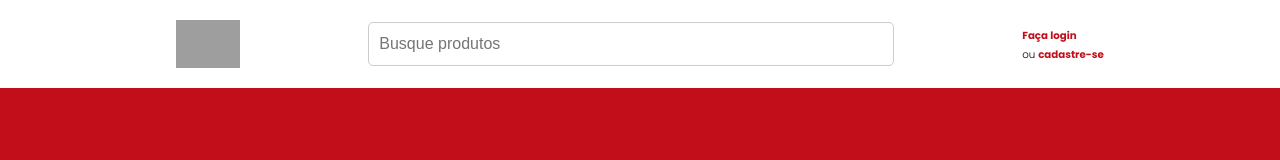
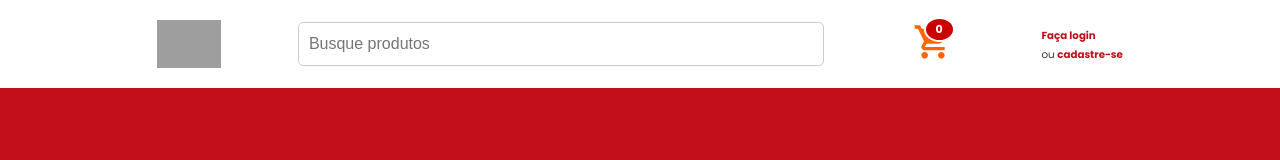
Before and after one commit to hariewyuri/E-comerce-Medicamentos, a plain HTML site: page Index.html in a window 1280 px wide. Drawn offline with Linux system fonts and the light colour scheme; no server answers; grey boxes are pictures that could not be loaded; a web font is replaced by a local one.

Commit message:
Função carrinho de compras adicionado

```diff
--- a/CarregarTabela.js
+++ b/CarregarTabela.js
@@ -89,11 +89,12 @@ async function carregarDados() {
                     À vista no PIX<br>
                     ou até <strong>10x de R$ 414,90</strong>
                 </div>
-                <button class="buy-button">
+                <button class="buy-button" onclick="adicionarAoCarrinho(${item.id}, '${item.nome}', ${item.valor})">
                 <svg class="buy-button-icon-svg" viewBox="0 0 24 24">
                     <path d="M7 18c-1.1 0-1.99.9-1.99 2S5.9 22 7 22s2-.9 2-2-.9-2-2-2zM1 2v2h2l3.6 7.59-1.35 2.45c-.16.28-.25.61-.25.96 0 1.1.9 2 2 2h12v-2H7.42c-.14 0-.25-.11-.25-.25l.03-.12.9-1.63h7.45c.75 0 1.41-.41 1.75-1.03l3.58-6.49A1.003 1.003 0 0 0 20 4H5.21l-.94-2H1zm16 16c-1.1 0-1.99.9-1.99 2s.89 2 1.99 2 2-.9 2-2-.9-2-2-2z"></path>
                 </svg>
-                    COMPRAR
+                COMPRAR
+                </button>
                 </div>
             `;
             container.innerHTML += cardHTML; //Adiciona aos já existentes no ForEach
@@ -197,12 +198,11 @@ async function buscarProdutos() {
                     À vista no PIX<br>
                     ou até <strong>10x de R$ 414,90</strong>
                 </div>
-                <button class="buy-button">
+                <button class="buy-button" onclick="adicionarAoCarrinho(${item.id}, '${item.nome}', ${item.valor})">
                 <svg class="buy-button-icon-svg" viewBox="0 0 24 24">
                     <path d="M7 18c-1.1 0-1.99.9-1.99 2S5.9 22 7 22s2-.9 2-2-.9-2-2-2zM1 2v2h2l3.6 7.59-1.35 2.45c-.16.28-.25.61-.25.96 0 1.1.9 2 2 2h12v-2H7.42c-.14 0-.25-.11-.25-.25l.03-.12.9-1.63h7.45c.75 0 1.41-.41 1.75-1.03l3.58-6.49A1.003 1.003 0 0 0 20 4H5.21l-.94-2H1zm16 16c-1.1 0-1.99.9-1.99 2s.89 2 1.99 2 2-.9 2-2-.9-2-2-2z"></path>
                 </svg>
-                <button class="buy-button" onclick="adicionarAoCarrinho(${item.id}, '${item.nome}', ${item.valor})">
-                    COMPRAR
+                COMPRAR
                 </button>
                 </div>
             `;
--- a/Index.html
+++ b/Index.html
@@ -7,6 +7,7 @@
     <title>E-commerce</title>
     <link rel="stylesheet" href="Style.css">
     <script src="CarregarTabela.js" defer></script>
+    <script src="carrinho.js" defer></script>
 </head>
 
 <body>
@@ -14,8 +15,19 @@
         <img class="logo" src="https://images.tcdn.com.br/img/img_prod/1215546/1733595659_logo_ultra_prancheta_1.png"
             alt="">
         <div><input id="inputBusca" type="text" placeholder="Busque produtos"></div>
+        <div class="cart-container">
+            <a href="carrinho.html" class="cart-link">
+                <svg class="nav-cart-icon" viewBox="0 0 24 24">
+                    <path
+                        d="M7 18c-1.1 0-1.99.9-1.99 2S5.9 22 7 22s2-.9 2-2-.9-2-2-2zM1 2v2h2l3.6 7.59-1.35 2.45c-.16.28-.25.61-.25.96 0 1.1.9 2 2 2h12v-2H7.42c-.14 0-.25-.11-.25-.25l.03-.12.9-1.63h7.45c.75 0 1.41-.41 1.75-1.03l3.58-6.49A1.003 1.003 0 0 0 20 4H5.21l-.94-2H1zm16 16c-1.1 0-1.99.9-1.99 2s.89 2 1.99 2 2-.9 2-2-.9-2-2-2z">
+                    </path>
+                </svg>
+                <span id="cart-count">0</span>
+            </a>
+        </div>
         <div id="user-area">
-            <a href="login.html"><strong>Faça login</strong></a><br><span>ou </span><a href="Register.html"><strong>cadastre-se</strong></a>
+            <a href="login.html"><strong>Faça login</strong></a><br><span>ou </span><a
+                href="Register.html"><strong>cadastre-se</strong></a>
         </div>
     </header>
     <div class="body_products"></div>
--- a/Style.css
+++ b/Style.css
@@ -18,6 +18,7 @@ a {
     font-size: 0.8vi;
     color: #c20e1a;
 }
+
 span {
     font-family: "Poppins", sans-serif;
     font-weight: 300;
@@ -95,7 +96,7 @@ button:hover {
     display: flex;
     justify-content: center;
     align-items: center;
-    gap: 10vw;
+    gap: 6vw;
 
 }
 
@@ -110,3 +111,35 @@ button:hover {
     gap: 2em;
     margin: 50px;
 }
+
+.cart-container {
+    position: relative;
+    display: flex;
+    align-items: center;
+}
+
+.nav-cart-icon {
+    width: 5vw;
+    height: 5vh;
+    fill: #ff6500;
+    transition: transform 0.2s;
+}
+
+.nav-cart-icon:hover {
+    transform: scale(1.1);
+}
+
+#cart-count {
+    position: absolute;
+    top: -5px;
+    right: 10px;
+    background-color: #cc0000;
+    color: white;
+    font-size: 11px;
+    font-weight: bold;
+    border-radius: 50%;
+    padding: 2px 6px;
+    min-width: 15px;
+    text-align: center;
+    border: 2px solid #fff;
+}
--- /dev/null
+++ b/carrinho.js
@@ -0,0 +1,27 @@
+function adicionarAoCarrinho(id, nome, preco) {
+    let carrinho = JSON.parse(localStorage.getItem('carrinho_farmacia')) || [];
+
+    const itemExistente = carrinho.find(item => item.id === id);
+
+    if (itemExistente) {
+        itemExistente.quantidade += 1;
+    } else {
+        carrinho.push({
+            id: id,
+            nome: nome,
+            preco: preco,
+            quantidade: 1
+        });
+    }
+
+    localStorage.setItem('carrinho_farmacia', JSON.stringify(carrinho));
+    atualizarContadorCarrinho();
+}
+
+function atualizarContadorCarrinho() {
+    const carrinho = JSON.parse(localStorage.getItem('carrinho_farmacia')) || [];
+    const totalItens = carrinho.reduce((sum, item) => sum + item.quantidade, 0);
+    document.getElementById('cart-count').innerText = totalItens;
+}
+
+document.addEventListener('DOMContentLoaded', atualizarContadorCarrinho);
```
Also changed, not shown: carrinho.html (added, +11 -0 lines).
